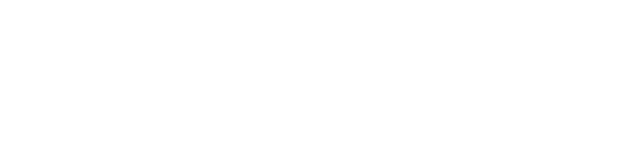
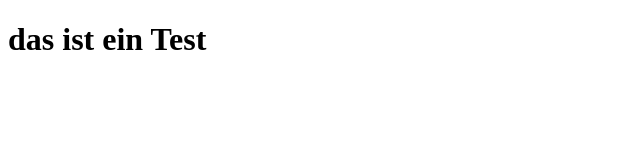
Before and after one commit to FaultErrorFailure92/FaultErrorFailure92.github.io, a plain HTML site: page index.html in a window 1280 px wide. Shown: the whole page, without its empty margins (0-640 px from the left). Drawn offline with Linux system fonts and the light colour scheme.

Commit message:
Update index.html

```diff
--- a/index.html
+++ b/index.html
@@ -9,7 +9,7 @@
 </head>
 
 <body>
-
+    <h1>das ist ein Test</h1>
 </body>
 
 </html>
```
